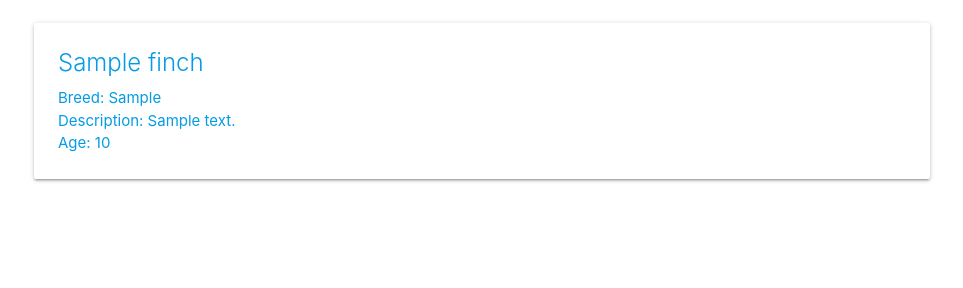
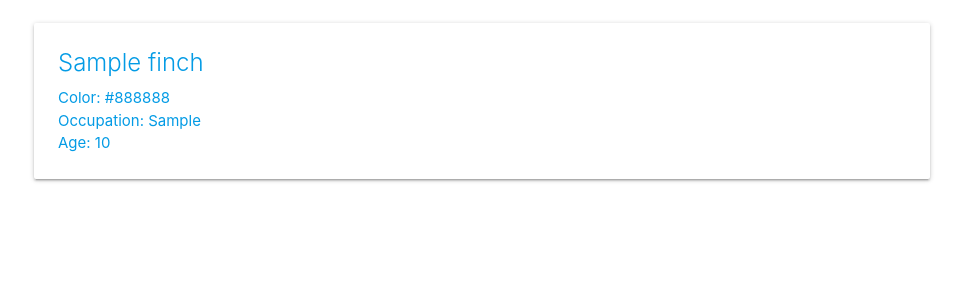
Before and after one commit to mrjohnbeard/finchcollector, a Django app: template finchcollector/main_app/templates/finches/index.html in a window 1280 px wide. Shown: the part 177-465 px from the top of the page, without its empty margins (158-1121 px from the left). Run offline with Django 4.2, Linux system fonts and the light colour scheme; the template is opened without the code that fills it: values that come from a table or form of the project are taken from there, others are empty; tables that the repository leaves empty hold one stand-in row (values such as "Sample post"); parts of the project's set-up code (start-up, migrations or seed data) failed here and were passed over.

Commit message:
Part 2 Complete

```diff
--- a/finchcollector/main_app/models.py
+++ b/finchcollector/main_app/models.py
@@ -4,8 +4,8 @@
 
 class Finch(models.Model):
   name = models.CharField(max_length=150)
-  breed = models.CharField(max_length=150)
-  description = models.TextField(max_length=300)
+  color = models.CharField(max_length=150)
+  occupation = models.TextField(max_length=300)
   age = models.IntegerField()
 
   def __str__(self):
--- a/finchcollector/main_app/templates/finches/detail.html
+++ b/finchcollector/main_app/templates/finches/detail.html
@@ -6,8 +6,8 @@
 <div class="card">
   <div class="card-content">
     <span class="card-title">{{ finch.name }}</span>
-    <p>Breed: {{ finch.breed }}</p>
-    <p>Description: {{ finch.description }}</p>
+    <p>Color: {{ finch.color }}</p>
+    <p>Occupation: {{ finch.occupation }}</p>
     {% if finch.age > 0 %}
       <p>Age: {{ finch.age }}</p>
     {% else %}
--- a/finchcollector/main_app/templates/finches/index.html
+++ b/finchcollector/main_app/templates/finches/index.html
@@ -8,8 +8,8 @@
     <div class="card">
         <div class="card-content">
           <span class="card-title">{{ finch.name }}</span>
-          <p>Breed: {{ finch.breed }}</p>
-          <p>Description: {{ finch.description }}</p>
+          <p>Color: {{ finch.color }}</p>
+          <p>Occupation: {{ finch.occupation }}</p>
           {% if finch.age > 0 %}
             <p>Age: {{ finch.age }}</p>
           {% else %}
```
Also changed, not shown: finchcollector/main_app/migrations/0002_rename_breed_finch_color_and_more.py (added), finchcollector/main_app/migrations/0003_rename_ocupation_finch_occupation.py (added).
